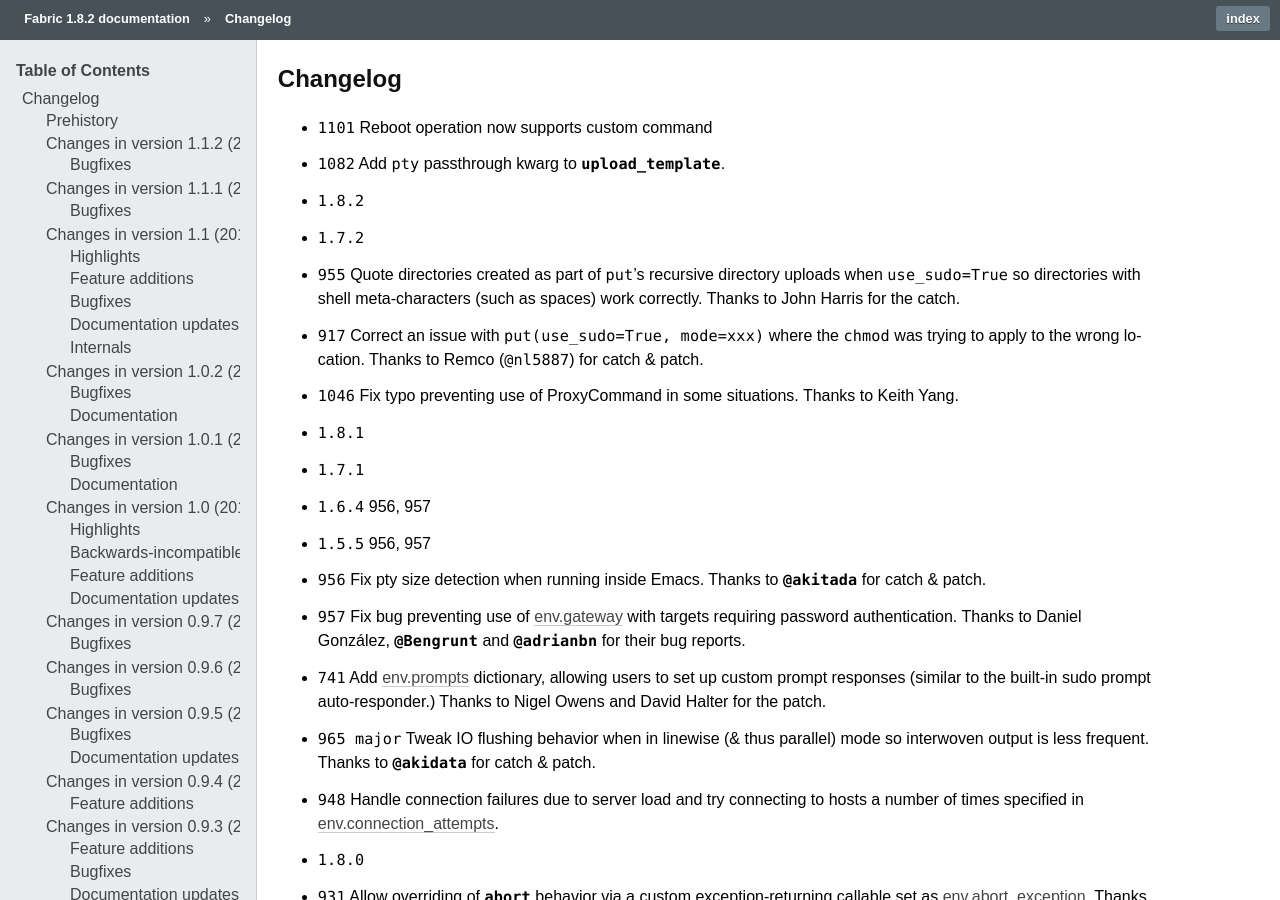
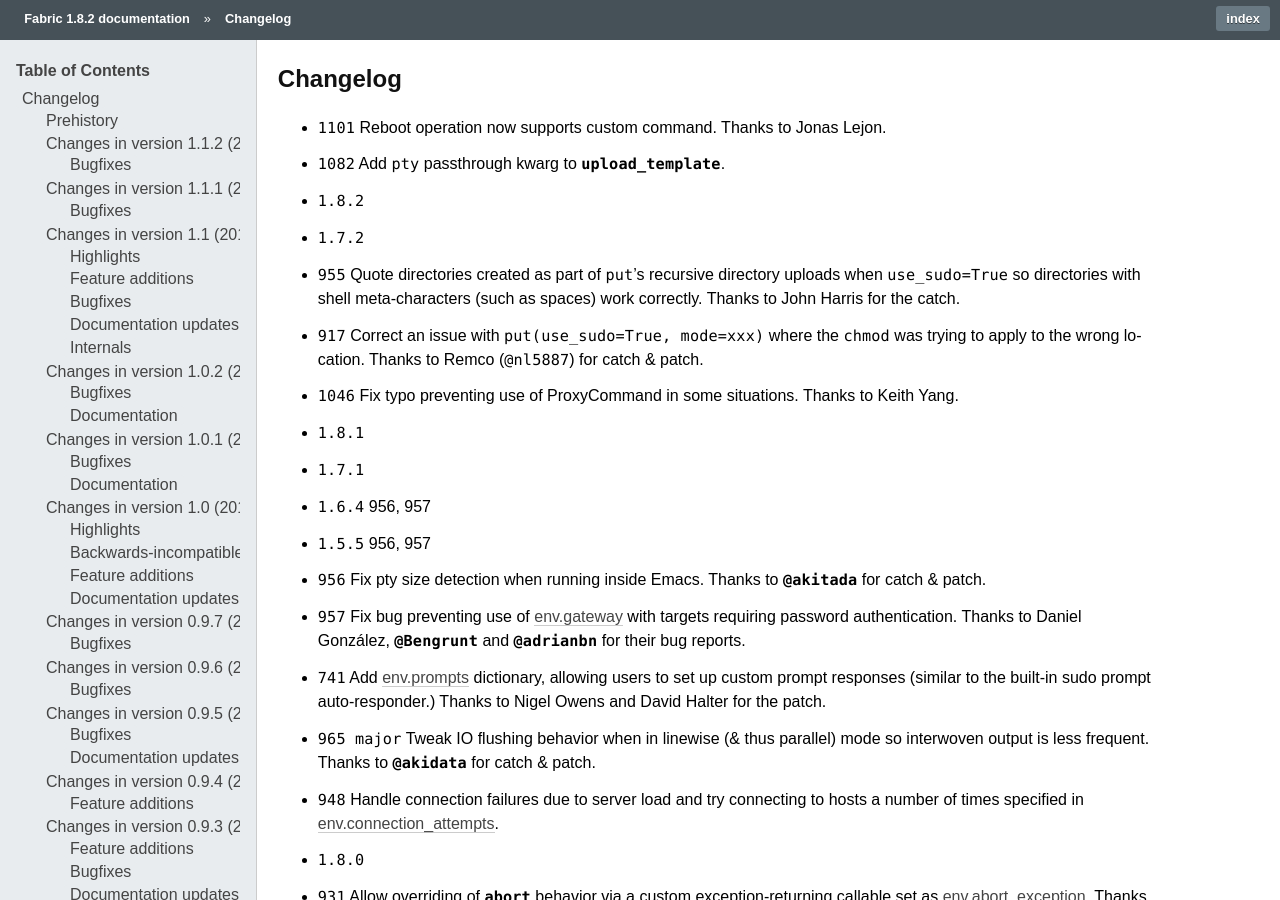
Before and after one commit to fabric/fabric, a Sphinx documentation site: the page built from docs/changelog.rst, in a window 1280 px wide and 900 px high. Built offline with Sphinx 7.4.7, drawn with Linux system fonts in a browser that asks for light colours; cross-references to code outside the pages are shown as plain code.

Commit message:
Added credit

```diff
--- a/docs/changelog.rst
+++ b/docs/changelog.rst
@@ -4,7 +4,7 @@
 Changelog
 =========
 
-* :feature:`1101` Reboot operation now supports custom command
+* :feature:`1101` Reboot operation now supports custom command. Thanks to Jonas Lejon.
 * :feature:`1082` Add ``pty`` passthrough kwarg to
   `~fabric.contrib.files.upload_template`.
 * :release:`1.8.2 <2014-02-14>`
```
